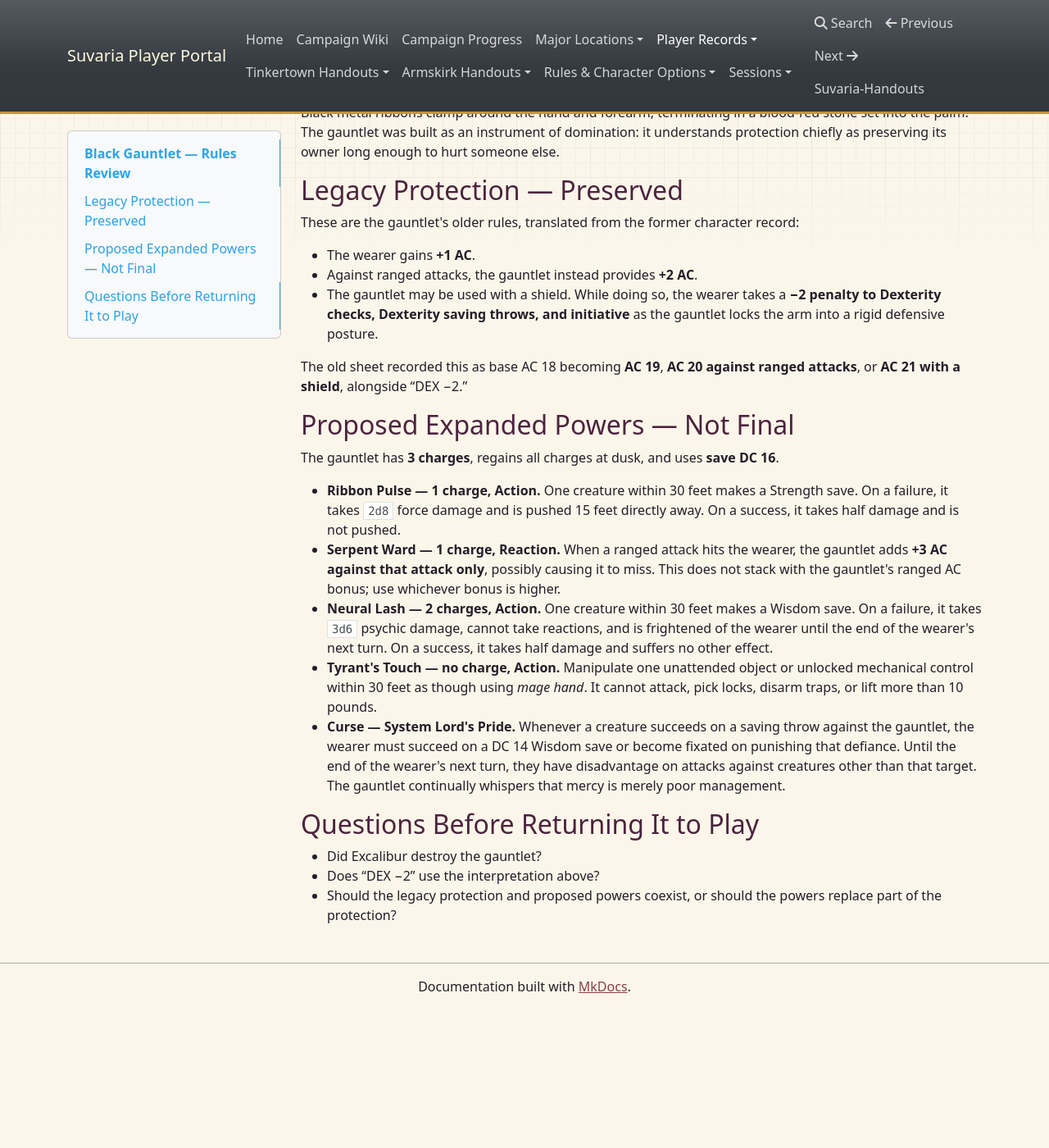
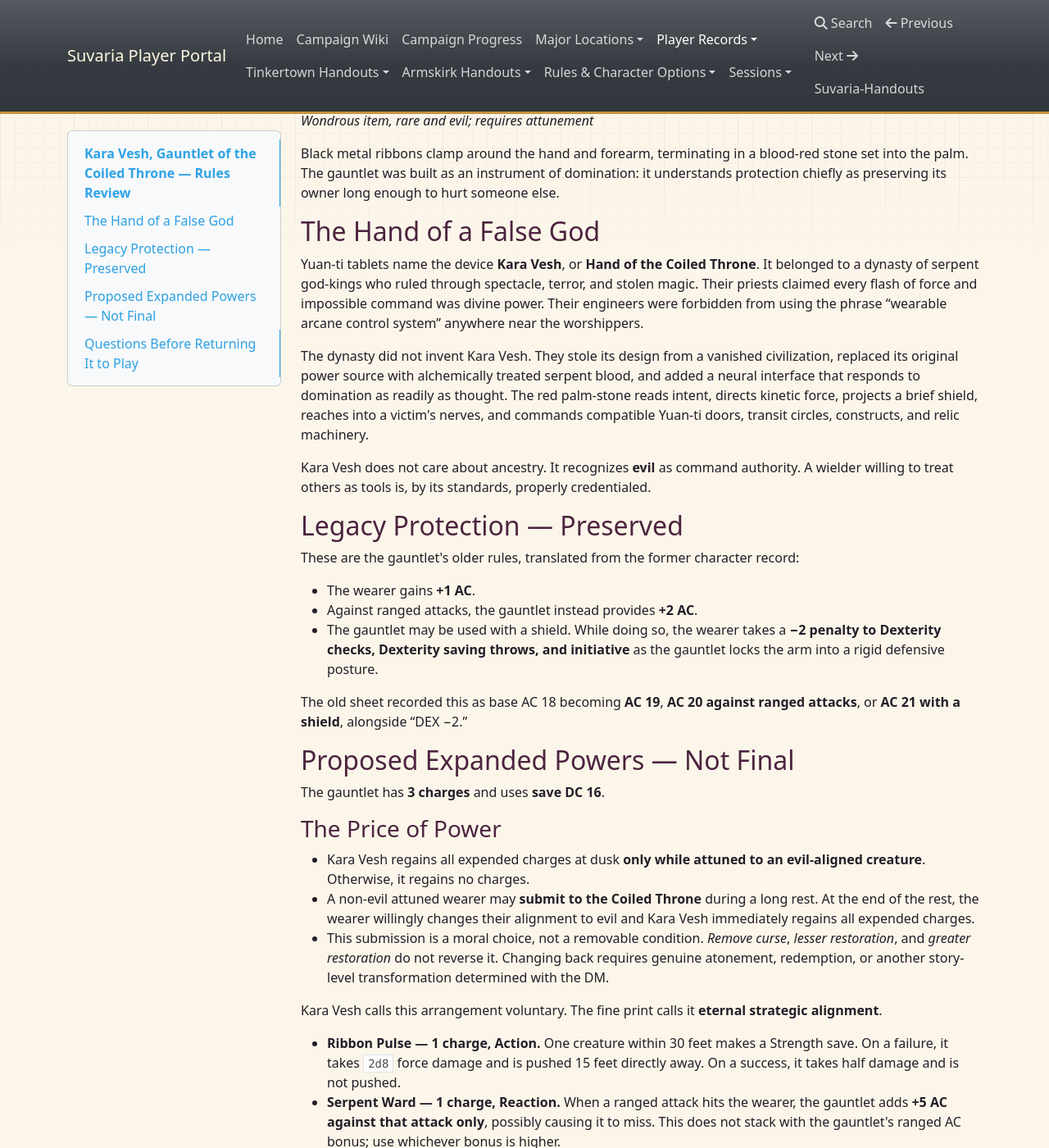
Before and after one commit to blakewrege/Suvaria-Handouts, an MkDocs documentation site: the page built from docs/black-gauntlet.md, in a window 1280 px wide and 1400 px high, scrolled down 343 px. Shown: the whole window at 82% size. Built offline with MkDocs 1.6.1, drawn with Linux system fonts in a browser that asks for light colours; nearby versions of some CDN libraries; before the commit the page ends 1574 px from its top, so only the background shows below that; some of the changed text lies outside the part shown.

Commit message:
Publish Kara Vesh and Excalibur updates

```diff
--- a/docs/black-gauntlet.md
+++ b/docs/black-gauntlet.md
@@ -1,13 +1,21 @@
-# Black Gauntlet — Rules Review
+# Kara Vesh, Gauntlet of the Coiled Throne — Rules Review
 
 <div class="portal-note"><strong>Archive audit notice:</strong> This handout was released before Session 077 and may contain older mechanics, names, links, or lore phrasing that still needs review. The table's latest ruling is authoritative.</div>
 
 
-> **Status uncertain:** Excalibur may have destroyed the Black Gauntlet. It is not listed as current equipment until its fate—and the final mechanics—are confirmed.
+> **Formerly recorded as:** Black Gauntlet. **Status uncertain:** Excalibur may have destroyed Kara Vesh. It is not listed as current equipment until its fate—and the final mechanics—are confirmed.
 
 *Wondrous item, rare and evil; requires attunement*
 
 Black metal ribbons clamp around the hand and forearm, terminating in a blood-red stone set into the palm. The gauntlet was built as an instrument of domination: it understands protection chiefly as preserving its owner long enough to hurt someone else.
+
+## The Hand of a False God
+
+Yuan-ti tablets name the device **Kara Vesh**, or **Hand of the Coiled Throne**. It belonged to a dynasty of serpent god-kings who ruled through spectacle, terror, and stolen magic. Their priests claimed every flash of force and impossible command was divine power. Their engineers were forbidden from using the phrase “wearable arcane control system” anywhere near the worshippers.
+
+The dynasty did not invent Kara Vesh. They stole its design from a vanished civilization, replaced its original power source with alchemically treated serpent blood, and added a neural interface that responds to domination as readily as thought. The red palm-stone reads intent, directs kinetic force, projects a brief shield, reaches into a victim's nerves, and commands compatible Yuan-ti doors, transit circles, constructs, and relic machinery.
+
+Kara Vesh does not care about ancestry. It recognizes **evil** as command authority. A wielder willing to treat others as tools is, by its standards, properly credentialed.
 
 ## Legacy Protection — Preserved
 
@@ -21,16 +29,24 @@ The old sheet recorded this as base AC 18 becoming **AC 19**, **AC 20 against ra
 
 ## Proposed Expanded Powers — Not Final
 
-The gauntlet has **3 charges**, regains all charges at dusk, and uses **save DC 16**.
+The gauntlet has **3 charges** and uses **save DC 16**.
+
+### The Price of Power
+
+- Kara Vesh regains all expended charges at dusk **only while attuned to an evil-aligned creature**. Otherwise, it regains no charges.
+- A non-evil attuned wearer may **submit to the Coiled Throne** during a long rest. At the end of the rest, the wearer willingly changes their alignment to evil and Kara Vesh immediately regains all expended charges.
+- This submission is a moral choice, not a removable condition. *Remove curse*, *lesser restoration*, and *greater restoration* do not reverse it. Changing back requires genuine atonement, redemption, or another story-level transformation determined with the DM.
+
+Kara Vesh calls this arrangement voluntary. The fine print calls it **eternal strategic alignment**.
 
 - **Ribbon Pulse — 1 charge, Action.** One creature within 30 feet makes a Strength save. On a failure, it takes `2d8` force damage and is pushed 15 feet directly away. On a success, it takes half damage and is not pushed.
-- **Serpent Ward — 1 charge, Reaction.** When a ranged attack hits the wearer, the gauntlet adds **+3 AC against that attack only**, possibly causing it to miss. This does not stack with the gauntlet's ranged AC bonus; use whichever bonus is higher.
+- **Serpent Ward — 1 charge, Reaction.** When a ranged attack hits the wearer, the gauntlet adds **+5 AC against that attack only**, possibly causing it to miss. This does not stack with the gauntlet's ranged AC bonus; use whichever bonus is higher.
 - **Neural Lash — 2 charges, Action.** One creature within 30 feet makes a Wisdom save. On a failure, it takes `3d6` psychic damage, cannot take reactions, and is frightened of the wearer until the end of the wearer's next turn. On a success, it takes half damage and suffers no other effect.
 - **Tyrant's Touch — no charge, Action.** Manipulate one unattended object or unlocked mechanical control within 30 feet as though using *mage hand*. It cannot attack, pick locks, disarm traps, or lift more than 10 pounds.
-- **Curse — System Lord's Pride.** Whenever a creature succeeds on a saving throw against the gauntlet, the wearer must succeed on a DC 14 Wisdom save or become fixated on punishing that defiance. Until the end of the wearer's next turn, they have disadvantage on attacks against creatures other than that target. The gauntlet continually whispers that mercy is merely poor management.
+- **Curse — System Lord's Pride.** Whenever a creature succeeds on a saving throw against the gauntlet, the wearer must succeed on a **DC 20 Wisdom save** or become fixated on punishing that defiance. Until the end of the wearer's next turn, they have disadvantage on attacks against creatures other than that target. The gauntlet continually whispers that mercy is merely poor management.
 
 ## Questions Before Returning It to Play
 
-- Did Excalibur destroy the gauntlet?
+- Did Excalibur destroy Kara Vesh?
 - Does “DEX −2” use the interpretation above?
 - Should the legacy protection and proposed powers coexist, or should the powers replace part of the protection?
--- a/mkdocs.yml
+++ b/mkdocs.yml
@@ -38,7 +38,7 @@ nav:
           - Start Here: player-items.md
           - "Krunk — Excalibur, the Promised Dawn": excalibur-promised-dawn.md
           - "Party — Bracelet of Arena Memento": bracelet-of-arena-memento.md
-          - "Black Gauntlet — Rules Review": black-gauntlet.md
+          - "Kara Vesh — Gauntlet Rules Review": black-gauntlet.md
           - "Fang — Bag of Seed Tricks": bag-of-seed-tricks.md
           - "Fang — Skyhook Maneuver Gear": skyhook-maneuver-gear.md
           - "Krunk — Ash’s Righteous Chainsaw Blade": ashs-righteous-chainsaw-blade.md
```
Also changed, not shown: docs/excalibur-promised-dawn.md (+2 -2 lines), docs/krunk-record.md (+4 -4 lines), docs/player-items.md (+1 -1 lines).
